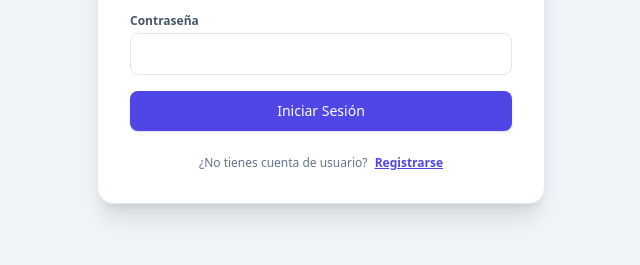
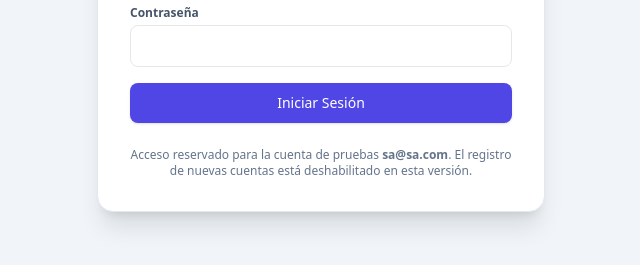
Before and after one commit to Enlace386/Facturacion-Pruebas, a plain HTML site: page index.html in a window 1280 px wide. Shown: the part 375-640 px from the top of the page, without its empty margins (319-959 px from the left). Drawn offline with nearby package versions, Linux system fonts and the light colour scheme; no server answers.

Commit message:
Mostrar acceso reservado en versión de pruebas

```diff
--- a/index.html
+++ b/index.html
@@ -34,8 +34,7 @@
       </form>
 
       <div class="mt-6 text-center text-xs text-slate-500">
-        <span id="authToggleText">¿No tienes cuenta de usuario?</span>
-        <button onclick="alternarModoAuth()" id="btnAuthToggle" class="text-indigo-600 font-semibold ml-1 underline">Registrarse</button>
+        <span>Acceso reservado para la cuenta de pruebas <strong>sa@sa.com</strong>. El registro de nuevas cuentas está deshabilitado en esta versión.</span>
       </div>
     </div>
   </div>
```
